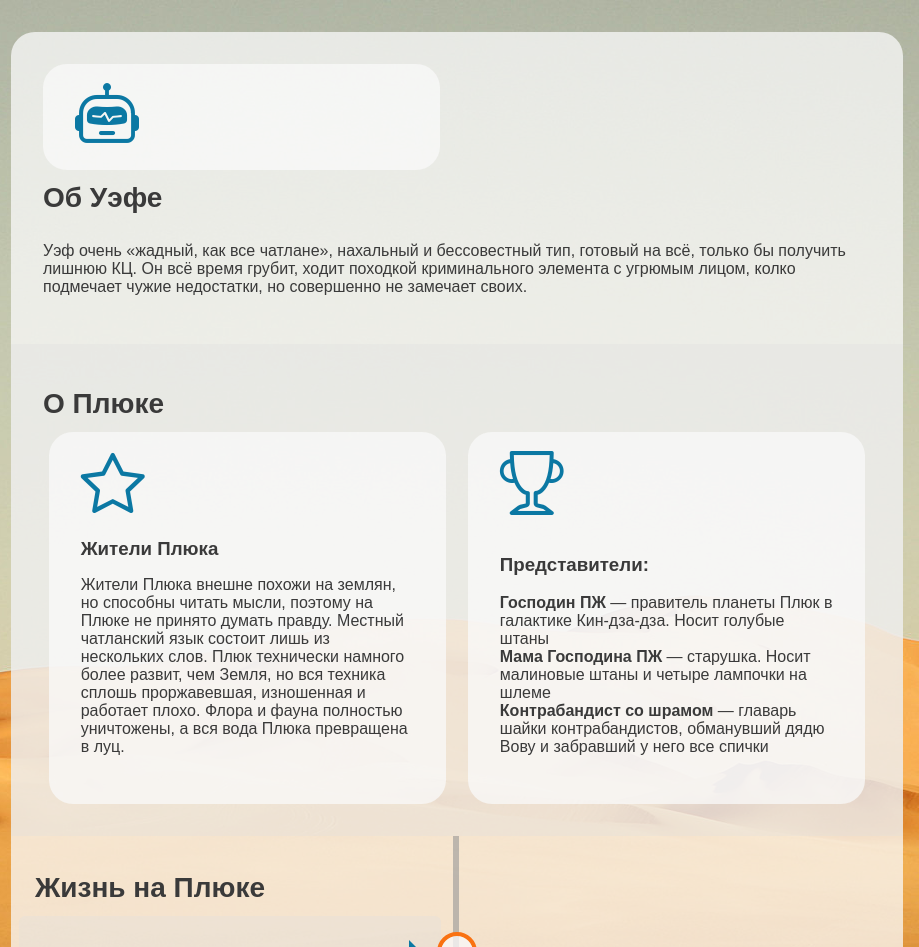
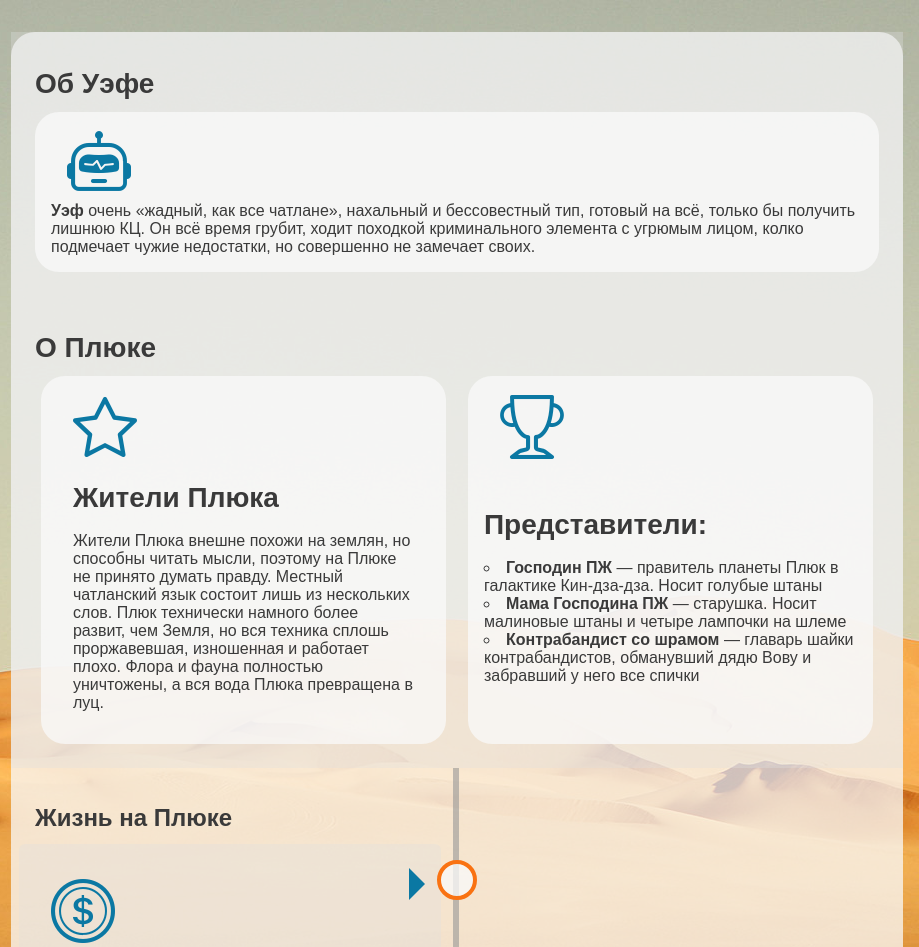
Before and after one commit to 6760525/FPW40_E10, a plain HTML site: page index.html in a window 1280 px wide. Shown: the top 947 px of the page, 361-1280 px from the left. Drawn offline with nearby package versions, Linux system fonts and the light colour scheme.

Commit message:
bug fixing

```diff
--- a/index.html
+++ b/index.html
@@ -14,10 +14,10 @@
 <body>
   <main class="main-block">
     <aside>
-      <div class="card personal-info">
+      <div class="field info">
         <a href="#"><img src="./img/uef.jpg" alt="Portrait"></a>
         <div class="text-center">
-          <h3 class="resume__header full-name"><span class="weight-400">Господин</span> Уэф</h3>
+          <h3 class="about__header full-name"><span class="weight-400">Господин</span> Уэф</h3>
           <div class="badge">Бедный артист<br>Родился на Хануде</div>
           <div class="social">
             <a class="social__link" href="#"><i class="bi bi-facebook"></i></a>
@@ -35,27 +35,30 @@
       </div>
     </aside>
 
-    <div class="resume">
-      <section class="about">
-        <p class="skills__card"><span class="skills__icon"><i class="bi bi-robot"></i></span>
-        <h2 class="resume__header">Об Уэфе</h2>
-        <p class="resume__p">Уэф очень «жадный, как все чатлане», нахальный и бессовестный тип, готовый на всё, только бы получить лишнюю КЦ. Он всё время грубит, ходит походкой криминального элемента с угрюмым лицом, колко подмечает чужие недостатки, но совершенно не замечает своих.</p>
+    <div class="main">
+      <section class="hd facts">
+        <h2 class="facts__header">Об Уэфе</h2>
+        <div class="facts__wrapper">
+          <div class="about__field"><span class="facts__icon"><i class="bi bi-robot"></i></span>
+            <p class="facts__p"><b>Уэф</b> очень «жадный, как все чатлане», нахальный и бессовестный тип, готовый на всё, только бы получить лишнюю КЦ. Он всё время грубит, ходит походкой криминального элемента с угрюмым лицом, колко подмечает чужие недостатки, но совершенно не замечает своих.</p>
+          </div>
+        </div>
       </section>
 
-      <section class="skills">
-        <h2 class="resume__header">О Плюке</h2>
-        <div class="skills__cards_wrapper">
-          <div class="skills__card"><span class="skills__icon"><i class="bi bi-star"></i></span>
-            <div class="skills__card_text">
-              <h3 class="skills__header">Жители Плюка</h3>
-              <p class="resume__p skills__p">Жители Плюка внешне похожи на землян, но способны читать мысли, поэтому на Плюке не принято думать правду. Местный чатланский язык состоит лишь из нескольких слов.
+      <section class="hd facts">
+        <h2 class="facts__header">О Плюке</h2>
+        <div class="facts__wrapper">
+          <div class="facts__field"><span class="facts__icon"><i class="bi bi-star"></i></span>
+            <div class="facts__text">
+              <h3 class="facts__header">Жители Плюка</h3><br>
+              <p class="resume__p facts__p">Жители Плюка внешне похожи на землян, но способны читать мысли, поэтому на Плюке не принято думать правду. Местный чатланский язык состоит лишь из нескольких слов.
                 Плюк технически намного более развит, чем Земля, но вся техника сплошь проржавевшая, изношенная и работает плохо.
                 Флора и фауна полностью уничтожены, а вся вода Плюка превращена в луц.</p>
             </div>
           </div>
-          <div class="skills__card"><span class="skills__icon"><i class="bi bi-trophy"></i></span>
-            <div class="skills__card_text">
-              <h3 class="skills__header">Представители:</h3><br>
+          <div class="facts__field"><span class="facts__icon"><i class="bi bi-trophy"></i></span>
+            <div class="facts__field_text">
+              <h3 class="facts__header">Представители:</h3><br>
               <ul>
                 <li><b>Господин ПЖ</b> — правитель планеты Плюк в галактике Кин-дза-дза. Носит голубые штаны</li>
                 <li><b>Мама Господина ПЖ</b> — старушка. Носит малиновые штаны и четыре лампочки на шлеме</li>
@@ -66,19 +69,19 @@
         </div>
       </section>
 
-      <section class="cv timeline"><h2 class="resume__header">Жизнь на Плюке</h2>
+      <section class="hd timeline"><h2 class="resume__header">Жизнь на Плюке</h2>
           <div class="container left">
             <div class="content">
-              <span class="skills__icon "><i class="bi bi-coin"></i></span>
-              <h3 class="skills__header">Ценности</h3>
-            <p class="resume__p skills__p">Величайшей ценностью на Плюке является КЦ — спички. Обладание КЦ сильно повышает социальный статус жителей планеты, хотя обладание контрафактными КЦ незаконно, а контрабанда КЦ карается пожизненным эцихом с гвоздями.</p>
+              <span class="facts__icon "><i class="bi bi-coin"></i></span>
+              <h3 class="facts__header">Ценности</h3>
+            <p class="resume__p facts__p">Величайшей ценностью на Плюке является КЦ — спички. Обладание КЦ сильно повышает социальный статус жителей планеты, хотя обладание контрафактными КЦ незаконно, а контрабанда КЦ карается пожизненным эцихом с гвоздями.</p>
           </div>
         </div>
         <div class="container right">
           <div class="content">
-            <span class="skills__icon "><i class="bi bi-tree"></i></span>
-            <h3 class="skills__header">Контакты</h3>
-            <p class="resume__p skills__p">Оранжерея на Альфе</p>
+            <span class="facts__icon "><i class="bi bi-tree"></i></span>
+            <h3 class="facts__header">Контакты</h3>
+            <p class="resume__p facts__p">Оранжерея на Альфе</p>
           </div>
         </div>
       </section>
--- a/style.css
+++ b/style.css
@@ -28,9 +28,8 @@ ul {
   list-style: none;
 }
 body {
-  background-image: url(./img/bg.jpg), url(./img/bg.jpg);
+  background-image: url(./img/bg.jpg);
   background-position: left top, right bottom;
-  background-repeat: no-repeat;
   background-size: inherit;
 }
 .main-block {
@@ -45,18 +44,18 @@ body {
   max-width: calc(100vw - 20ch);
   overflow: hidden;
 }
-.card {
+.field {
   display: flex;
   flex-flow: column wrap;
 }
-.personal-info {
+.info {
   background: var(--white);
   border-radius: 1.5rem;
   margin: 2rem;
   position: fixed;
 }
 
-.personal-info img {
+.info img {
   border-radius: 25%;
   background: var(--see-through);
   padding: 1.75rem;
@@ -83,7 +82,7 @@ body {
   margin: 0.5rem 2rem;
   color: var(--dark-grey);
 }
-.resume__header {
+.about__header {
   font-size: 1.75rem;
 }
 .social {
@@ -106,7 +105,7 @@ body {
 .contact-block__item {
   padding: 0.3rem 1rem;
 }
-.resume {
+.main {
   background: var(--white);
   border-radius: 1.5rem;
   margin: 2rem 1rem;
@@ -131,20 +130,41 @@ body {
   background-color: var(--orange);
   width: 3rem;
 }
-.resume__p {
+.about__p {
   padding: 1rem 0;
 }
-.skills {
+.about__icon i {
+  font-size: 4rem;
+  padding: 1rem;
+  color: var(--orange);
+}
+.about__field {
+  display: flex;
+  flex-flow: row wrap;
+  width: 100%;
+  background: var(--white);
+  padding: 1rem;
+  border-radius: 1.5rem;
+}
+.about__text {
+  padding: 1rem;
+}
+
+
+.facts {
   padding: 2rem;
   background: var(--light-grey);
 }
-.skills__cards_wrapper {
+.facts__header {
+  font-size: 1.75rem;
+}
+.facts__wrapper {
   display: flex;
   flex-flow: row wrap;
   gap: 1rem;
   justify-content: space-evenly;
 }
-.skills__card {
+.facts__field {
   display: flex;
   flex-flow: row wrap;
   width: 48%;
@@ -152,31 +172,31 @@ body {
   padding: 1rem;
   border-radius: 1.5rem;
 }
-.skills__icon i {
+.facts__icon i {
   font-size: 4rem;
   padding: 1rem;
   color: var(--navy-blue);
 }
 
-.skills__card_text {
+.facts__text {
   padding: 1rem;
 }
 
-.cv {
+.hd {
   padding: 1.5rem;
 }
-.cv .content * {
+.hd .content * {
   padding: 0.25rem 0;
 }
-.cv ul {
+.hd ul {
   list-style: circle inside;
 }
 
-.cv__header {
+.hd__header {
   margin: 0.5rem 0;
   font-size: 2.75ch;
 }
-.cv__subheader {
+.hd__subheader {
   font-size: 2ch;
 }
 .timeline {
@@ -342,7 +362,7 @@ img {
   .main-block {
     max-width: 95vw;
   }
-  .resume__header {
+  .about__header {
     text-align: center;
   }
   .about-me::before,
```
